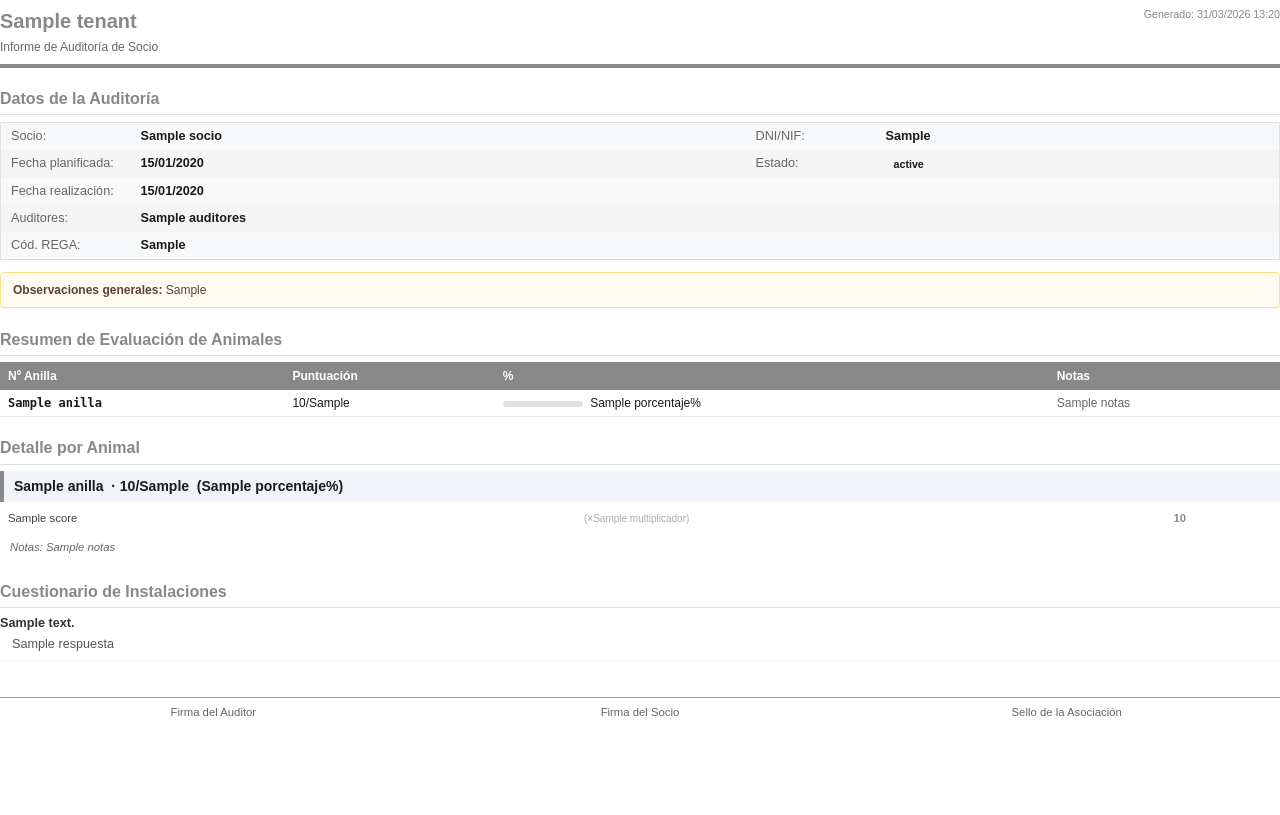
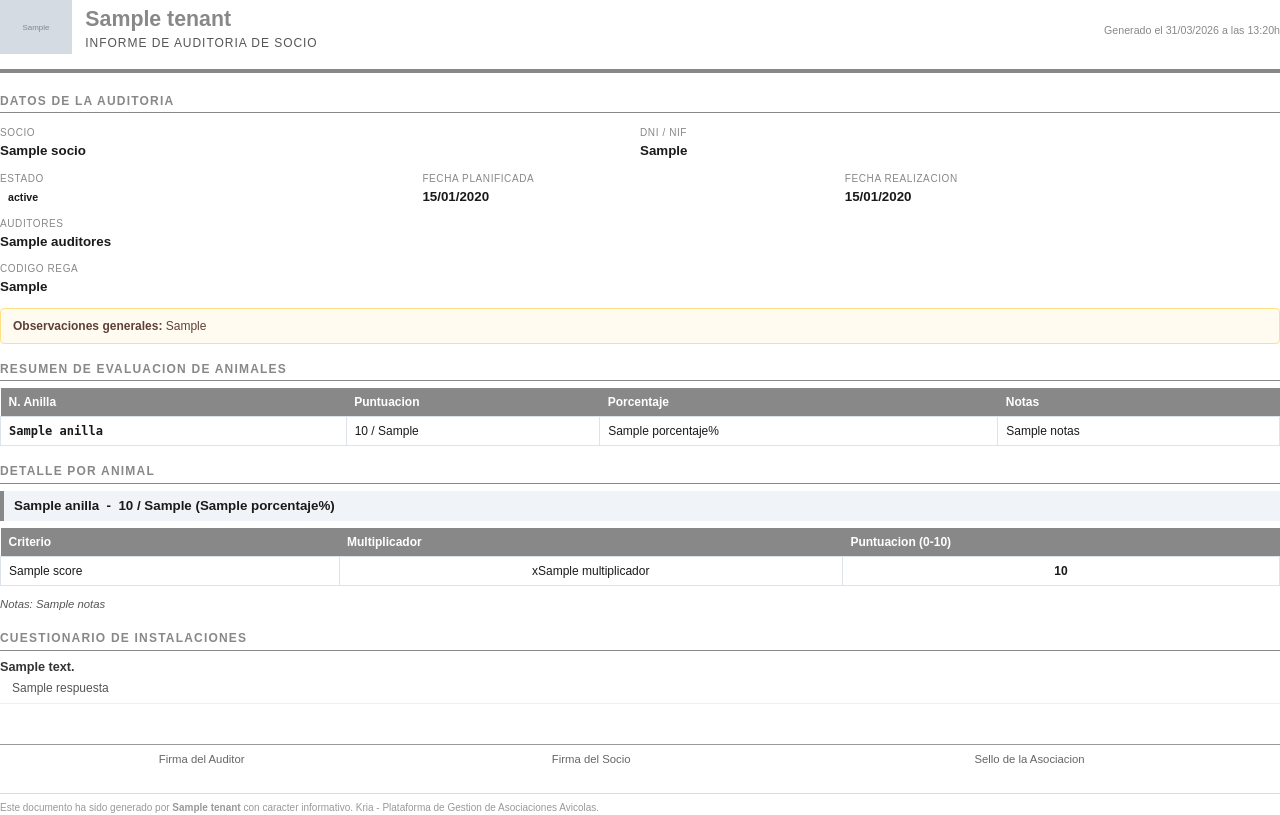
Before and after one commit to nicolascegarra-del/KRIA, a Django app: template backend/templates/reports/auditoria.html in a window 1280 px wide. Before the commit the page ends 716 px from the top, so only its background shows below. Run offline with Django 5.2, Linux system fonts and the light colour scheme; tables that the repository leaves empty hold one stand-in row (values such as "Sample post"); the template is opened without the code that fills it: values that come from a table or form of the project are taken from there, most other values are stand-ins (such as "Sample title", 1, 10 or a date in 2020); grey boxes marked "Sample" are stand-in pictures; data that the repository does not hold is empty; parts of the project's set-up code (start-up, migrations or seed data) failed here and were passed over.

Commit message:
fix: pin pydyf==0.10.0 para compatibilidad con weasyprint==62.3
pydyf 0.11+ renombra el método Stream.transform, rompiendo WeasyPrint 62.3
con AttributeError. Este fix afecta a todos los PDFs del sistema.
Además, reescribir auditoria.html usando patrones CSS de individual.html
(display:flex/flex-wrap, sin display:grid, sin string-set ni score bars).

Co-Authored-By: Claude Sonnet 4.6 <noreply@anthropic.com>

```diff
--- a/backend/requirements.txt
+++ b/backend/requirements.txt
@@ -28,6 +28,7 @@ xlrd==2.0.1
 
 # PDF
 weasyprint==62.3
+pydyf==0.10.0
 Pillow==11.1.0
 matplotlib==3.10.0
 
--- a/backend/templates/reports/auditoria.html
+++ b/backend/templates/reports/auditoria.html
@@ -7,7 +7,7 @@
       size: A4;
       margin: 1.8cm 2cm;
       @bottom-center {
-        content: "Pág. " counter(page) " · Informe de Auditoría";
+        content: "Pág. " counter(page) " · Informe de Auditoría · {{ tenant.name }}";
         font-size: 7.5pt;
         color: #999;
       }
@@ -23,69 +23,95 @@
       margin: 0;
     }
 
-    .header-table {
-      width: 100%;
-      border-collapse: collapse;
+    /* ── Cabecera ─────────────────────────────────────────────── */
+    .cert-header {
+      display: flex;
+      align-items: center;
       border-bottom: 4px solid {{ tenant.primary_color }};
-      padding-bottom: 0.6em;
-      margin-bottom: 1em;
+      padding-bottom: 0.7em;
+      margin-bottom: 1.4em;
+      gap: 1em;
     }
-    .header-table td {
-      padding: 0 0 8px 0;
-      border-bottom: none;
-      background: transparent;
-    }
-    .tenant-name {
-      font-size: 15pt;
+    .cert-header-text { flex: 1; }
+    .cert-org-name {
+      font-size: 16pt;
       font-weight: bold;
       color: {{ tenant.primary_color }};
+      line-height: 1.1;
     }
-    .report-subtitle {
+    .cert-doc-type {
       font-size: 9pt;
-      color: #666;
-      margin-top: 2px;
+      color: #555;
+      text-transform: uppercase;
+      letter-spacing: 0.08em;
+      margin-top: 0.15em;
     }
-    .report-date {
+    .cert-date {
       font-size: 8pt;
       color: #888;
       text-align: right;
-      vertical-align: top;
+      white-space: nowrap;
     }
 
-    h2 {
-      font-size: 12pt;
+    /* ── Secciones ──────────────────────────────────────────────── */
+    .section { margin-bottom: 1.2em; }
+    .section-title {
+      font-size: 9pt;
+      font-weight: bold;
+      text-transform: uppercase;
+      letter-spacing: 0.1em;
       color: {{ tenant.primary_color }};
-      border-bottom: 1px solid #e0e0e0;
+      border-bottom: 1.5px solid {{ tenant.primary_color }};
       padding-bottom: 0.2em;
-      margin-top: 1.2em;
-      margin-bottom: 0.4em;
+      margin-bottom: 0.6em;
     }
 
-    .info-table {
-      width: 100%;
-      border-collapse: collapse;
-      background: #f8f9fa;
-      border: 1px solid #e0e0e0;
-      border-radius: 4px;
-      margin-bottom: 1em;
-      font-size: 9.5pt;
+    /* ── Grid de datos ──────────────────────────────────────────── */
+    .data-grid {
+      display: flex;
+      flex-wrap: wrap;
+      gap: 0;
     }
-    .info-table td {
-      padding: 4px 10px;
-      border-bottom: none;
-      background: transparent;
+    .data-field {
+      width: 33%;
+      padding: 0.35em 0.5em 0.35em 0;
     }
-    .info-label {
-      color: #666;
-      width: 130px;
-      white-space: nowrap;
+    .data-field.half { width: 50%; }
+    .data-field.full { width: 100%; }
+    .data-label {
+      font-size: 7.5pt;
+      color: #888;
+      text-transform: uppercase;
+      letter-spacing: 0.06em;
+      margin-bottom: 0.1em;
     }
-    .info-value {
-      font-weight: bold;
+    .data-value {
+      font-size: 10pt;
+      font-weight: 600;
       color: #1a1a1a;
     }
 
-    /* Estado chip */
+    /* ── Tablas ─────────────────────────────────────────────────── */
+    table {
+      width: 100%;
+      border-collapse: collapse;
+      margin-bottom: 0.8em;
+    }
+    th {
+      background: {{ tenant.primary_color }};
+      color: white;
+      padding: 5px 8px;
+      text-align: left;
+      font-size: 9pt;
+    }
+    td {
+      padding: 5px 8px;
+      border: 1px solid #dde3ea;
+      font-size: 9pt;
+    }
+    tr:nth-child(even) td { background: #f8f9fb; }
+
+    /* ── Chip de estado ─────────────────────────────────────────── */
     .chip {
       display: inline-block;
       padding: 2px 8px;
@@ -98,101 +124,30 @@
     .chip-COMPLETADA  { background: #C8E6C9; color: #1B5E20; }
     .chip-CANCELADA   { background: #E0E0E0; color: #424242; }
 
-    /* Tabla de animales */
-    table {
-      width: 100%;
-      border-collapse: collapse;
-      margin: 0.5em 0 1em;
-      font-size: 9pt;
-    }
-    th {
-      background: {{ tenant.primary_color }};
-      color: white;
-      padding: 5px 8px;
-      text-align: left;
-      font-weight: bold;
-    }
-    td {
-      padding: 4px 8px;
-      border-bottom: 1px solid #e8e8e8;
-      vertical-align: middle;
-    }
-    tr:nth-child(even) td { background: #f5f5f5; }
-
-    .score-bar-wrap {
-      background: #e0e0e0;
-      border-radius: 3px;
-      height: 6px;
-      width: 80px;
-      display: inline-block;
-      vertical-align: middle;
-      margin-right: 4px;
-    }
-    .score-bar-fill {
-      background: {{ tenant.primary_color }};
-      border-radius: 3px;
-      height: 6px;
-    }
-
-    /* Criterios detalle */
+    /* ── Animal block ───────────────────────────────────────────── */
     .animal-block {
-      margin-bottom: 1.4em;
+      margin-bottom: 1.2em;
       page-break-inside: avoid;
     }
     .animal-title {
       font-weight: bold;
-      font-size: 10.5pt;
+      font-size: 10pt;
       background: #f0f4f8;
       padding: 5px 10px;
       border-left: 4px solid {{ tenant.primary_color }};
-      margin-bottom: 0.4em;
+      margin-bottom: 0.5em;
     }
 
-    .criterios-table {
-      width: 100%;
-      border-collapse: collapse;
-      margin: 0.4em 0 0.6em;
-      font-size: 8.5pt;
+    /* ── Preguntas ──────────────────────────────────────────────── */
+    .pregunta-block {
+      margin-bottom: 0.8em;
+      padding-bottom: 0.5em;
+      border-bottom: 1px solid #f0f0f0;
     }
-    .criterios-table td {
-      padding: 2px 8px;
-      border-bottom: none;
-      background: transparent;
-      vertical-align: middle;
-    }
-    .criterio-nombre {
-      color: #444;
-      width: 45%;
-    }
-    .criterio-valor {
-      font-weight: bold;
-      width: 30px;
-      text-align: center;
-      color: {{ tenant.primary_color }};
-    }
-    .criterio-mult {
-      color: #aaa;
-      font-size: 7.5pt;
-      width: 40px;
-    }
+    .pregunta-texto { font-weight: bold; color: #333; font-size: 9.5pt; }
+    .pregunta-respuesta { color: #555; padding-left: 12px; font-size: 9pt; margin-top: 2px; }
 
-    /* Instalaciones */
-    .pregunta-block {
-      margin-bottom: 0.7em;
-      font-size: 9.5pt;
-      border-bottom: 1px solid #f0f0f0;
-      padding-bottom: 0.5em;
-    }
-    .pregunta-texto {
-      font-weight: bold;
-      color: #333;
-    }
-    .pregunta-respuesta {
-      color: #555;
-      margin-top: 2px;
-      padding-left: 12px;
-    }
-
+    /* ── Notas ──────────────────────────────────────────────────── */
     .notas-box {
       background: #fffbf0;
       border: 1px solid #ffe082;
@@ -201,168 +156,196 @@
       font-size: 9pt;
       color: #5d4037;
       margin-top: 0.5em;
+      margin-bottom: 1em;
     }
 
-    .page-break { page-break-after: always; }
-
-    .firma-table {
-      width: 100%;
-      margin-top: 3em;
-      border-collapse: collapse;
-    }
-    .firma-table td {
-      width: 33%;
+    /* ── Firma ──────────────────────────────────────────────────── */
+    .firma-row td {
+      border: none;
       border-top: 1px solid #999;
       padding-top: 6px;
+      text-align: center;
       font-size: 8.5pt;
       color: #666;
-      text-align: center;
       background: transparent;
-      border-bottom: none;
+    }
+
+    /* ── Footer ─────────────────────────────────────────────────── */
+    .cert-footer {
+      margin-top: 2em;
+      padding-top: 0.6em;
+      border-top: 1px solid #ddd;
+      font-size: 7.5pt;
+      color: #999;
     }
   </style>
 </head>
 <body>
 
-  <!-- Cabecera -->
-  <table class="header-table">
-    <tr>
-      <td>
-        <div class="tenant-name">{{ tenant.name }}</div>
-        <div class="report-subtitle">Informe de Auditoría de Socio</div>
-      </td>
-      <td class="report-date">Generado: {% now "d/m/Y H:i" %}</td>
-    </tr>
-  </table>
+  <!-- CABECERA -->
+  <div class="cert-header">
+    {% if tenant.logo_url %}
+    <div style="flex-shrink:0;">
+      <img src="{{ tenant.logo_url }}" alt="{{ tenant.name }}" style="height:54px;width:auto;" />
+    </div>
+    {% endif %}
+    <div class="cert-header-text">
+      <div class="cert-org-name">{{ tenant.name }}</div>
+      <div class="cert-doc-type">Informe de Auditoria de Socio</div>
+    </div>
+    <div class="cert-date">Generado el {% now "d/m/Y" %} a las {% now "H:i" %}h</div>
+  </div>
 
-  <!-- Datos generales -->
-  <h2>Datos de la Auditoría</h2>
-  <table class="info-table">
-    <tr>
-      <td class="info-label">Socio:</td>
-      <td class="info-value">{{ auditoria.socio.nombre_razon_social }}</td>
-      <td class="info-label">DNI/NIF:</td>
-      <td class="info-value">{{ auditoria.socio.dni_nif }}</td>
-    </tr>
-    <tr>
-      <td class="info-label">Fecha planificada:</td>
-      <td class="info-value">{{ auditoria.fecha_planificada|date:"d/m/Y" }}</td>
-      <td class="info-label">Estado:</td>
-      <td class="info-value"><span class="chip chip-{{ auditoria.estado }}">{{ auditoria.get_estado_display }}</span></td>
-    </tr>
+  <!-- DATOS GENERALES -->
+  <div class="section">
+    <div class="section-title">Datos de la Auditoria</div>
+    <div class="data-grid">
+      <div class="data-field half">
+        <div class="data-label">Socio</div>
+        <div class="data-value">{{ auditoria.socio.nombre_razon_social }}</div>
+      </div>
+      <div class="data-field">
+        <div class="data-label">DNI / NIF</div>
+        <div class="data-value">{{ auditoria.socio.dni_nif }}</div>
+      </div>
+      <div class="data-field">
+        <div class="data-label">Estado</div>
+        <div class="data-value">
+          <span class="chip chip-{{ auditoria.estado }}">{{ auditoria.get_estado_display }}</span>
+        </div>
+      </div>
+      <div class="data-field">
+        <div class="data-label">Fecha planificada</div>
+        <div class="data-value">{{ auditoria.fecha_planificada|date:"d/m/Y" }}</div>
+      </div>
       {% if auditoria.fecha_realizacion %}
-    <tr>
-      <td class="info-label">Fecha realización:</td>
-      <td class="info-value">{{ auditoria.fecha_realizacion|date:"d/m/Y" }}</td>
-      <td></td><td></td>
-    </tr>
+      <div class="data-field">
+        <div class="data-label">Fecha realizacion</div>
+        <div class="data-value">{{ auditoria.fecha_realizacion|date:"d/m/Y" }}</div>
+      </div>
       {% endif %}
       {% if auditoria.auditores %}
-    <tr>
-      <td class="info-label">Auditores:</td>
-      <td class="info-value" colspan="3">{{ auditoria.auditores }}</td>
-    </tr>
+      <div class="data-field full">
+        <div class="data-label">Auditores</div>
+        <div class="data-value">{{ auditoria.auditores }}</div>
+      </div>
       {% endif %}
       {% if auditoria.socio.codigo_rega %}
-    <tr>
-      <td class="info-label">Cód. REGA:</td>
-      <td class="info-value">{{ auditoria.socio.codigo_rega }}</td>
-      <td></td><td></td>
-    </tr>
+      <div class="data-field">
+        <div class="data-label">Codigo REGA</div>
+        <div class="data-value">{{ auditoria.socio.codigo_rega }}</div>
+      </div>
       {% endif %}
-  </table>
+    </div>
 
     {% if auditoria.notas_generales %}
     <div class="notas-box">
       <strong>Observaciones generales:</strong> {{ auditoria.notas_generales }}
     </div>
     {% endif %}
+  </div>
 
-  <!-- Resumen de animales -->
+  <!-- RESUMEN DE ANIMALES -->
   {% if animales_detalle %}
-  <h2>Resumen de Evaluación de Animales</h2>
+  <div class="section">
+    <div class="section-title">Resumen de Evaluacion de Animales</div>
     <table>
       <thead>
         <tr>
-        <th>Nº Anilla</th>
-        <th>Puntuación</th>
-        <th>%</th>
+          <th>N. Anilla</th>
+          <th>Puntuacion</th>
+          <th>Porcentaje</th>
           <th>Notas</th>
         </tr>
       </thead>
       <tbody>
         {% for av in animales_detalle %}
         <tr>
-        <td style="font-family: monospace; font-weight: bold;">{{ av.anilla }}</td>
-        <td>{{ av.puntuacion_total }}/{{ av.puntuacion_maxima }}</td>
-        <td>
-          {% if av.porcentaje %}
-            <span class="score-bar-wrap"><span class="score-bar-fill" style="width: {{ av.porcentaje }}%;"></span></span>
-            {{ av.porcentaje }}%
-          {% else %}—{% endif %}
-        </td>
-        <td style="color: #666;">{{ av.notas|default:"" }}</td>
+          <td style="font-family:monospace;font-weight:bold;">{{ av.anilla }}</td>
+          <td>{{ av.puntuacion_total }} / {{ av.puntuacion_maxima }}</td>
+          <td>{% if av.porcentaje %}{{ av.porcentaje }}%{% else %}-{% endif %}</td>
+          <td>{{ av.notas|default:"" }}</td>
         </tr>
         {% endfor %}
       </tbody>
     </table>
+  </div>
   {% endif %}
 
-  <!-- Detalle por animal con criterios -->
+  <!-- DETALLE POR ANIMAL -->
   {% if criterios and animales_detalle %}
-  <h2>Detalle por Animal</h2>
+  <div class="section">
+    <div class="section-title">Detalle por Animal</div>
     {% for av in animales_detalle %}
     <div class="animal-block">
       <div class="animal-title">
         {{ av.anilla }}
-      &nbsp;·&nbsp;{{ av.puntuacion_total }}/{{ av.puntuacion_maxima }}
-      {% if av.porcentaje %}&nbsp;({{ av.porcentaje }}%){% endif %}
+        &nbsp;-&nbsp; {{ av.puntuacion_total }} / {{ av.puntuacion_maxima }}
+        {% if av.porcentaje %} ({{ av.porcentaje }}%){% endif %}
       </div>
-    <table class="criterios-table">
+      <table>
+        <thead>
+          <tr>
+            <th>Criterio</th>
+            <th>Multiplicador</th>
+            <th>Puntuacion (0-10)</th>
+          </tr>
+        </thead>
+        <tbody>
           {% for s in av.scores %}
           <tr>
-        <td class="criterio-nombre">{{ s.nombre }}</td>
-        <td class="criterio-mult">(×{{ s.multiplicador }})</td>
-        <td class="criterio-valor">{{ s.valor }}</td>
+            <td>{{ s.nombre }}</td>
+            <td style="text-align:center;">x{{ s.multiplicador }}</td>
+            <td style="text-align:center;font-weight:bold;">{{ s.valor }}</td>
           </tr>
           {% endfor %}
+        </tbody>
       </table>
       {% if av.notas %}
-    <div style="padding: 4px 10px; font-size: 8.5pt; color: #666; font-style: italic;">
+      <p style="font-size:8.5pt;color:#555;font-style:italic;margin-top:0.3em;">
         Notas: {{ av.notas }}
-    </div>
+      </p>
       {% endif %}
     </div>
     {% endfor %}
+  </div>
   {% endif %}
 
-  <!-- Instalaciones -->
+  <!-- CUESTIONARIO DE INSTALACIONES -->
   {% if auditoria.respuestas_instalacion.all %}
-  <h2>Cuestionario de Instalaciones</h2>
+  <div class="section">
+    <div class="section-title">Cuestionario de Instalaciones</div>
     {% for resp in auditoria.respuestas_instalacion.all %}
     <div class="pregunta-block">
       <div class="pregunta-texto">{{ resp.pregunta.texto }}</div>
       <div class="pregunta-respuesta">
         {% if resp.pregunta.tipo == "SINO" %}
-        {% if resp.respuesta == "si" %}✓ Sí{% elif resp.respuesta == "no" %}✗ No{% else %}—{% endif %}
+          {% if resp.respuesta == "si" %}Si{% elif resp.respuesta == "no" %}No{% else %}-{% endif %}
         {% elif resp.pregunta.tipo == "PUNTUACION" %}
-        Puntuación: {{ resp.respuesta }}/10
+          Puntuacion: {{ resp.respuesta }}/10
         {% else %}
-        {{ resp.respuesta|default:"—" }}
+          {{ resp.respuesta|default:"-" }}
         {% endif %}
       </div>
     </div>
     {% endfor %}
+  </div>
   {% endif %}
 
-  <!-- Firma -->
-  <table class="firma-table">
-    <tr>
+  <!-- FIRMAS -->
+  <table style="margin-top:3em;">
+    <tr class="firma-row">
       <td>Firma del Auditor</td>
       <td>Firma del Socio</td>
-      <td>Sello de la Asociación</td>
+      <td>Sello de la Asociacion</td>
     </tr>
   </table>
 
+  <!-- PIE -->
+  <div class="cert-footer">
+    Este documento ha sido generado por <strong>{{ tenant.name }}</strong> con caracter informativo.
+    Kria - Plataforma de Gestion de Asociaciones Avicolas.
+  </div>
+
 </body>
 </html>
```
Lines whose indentation alone changed are shown as unchanged.
